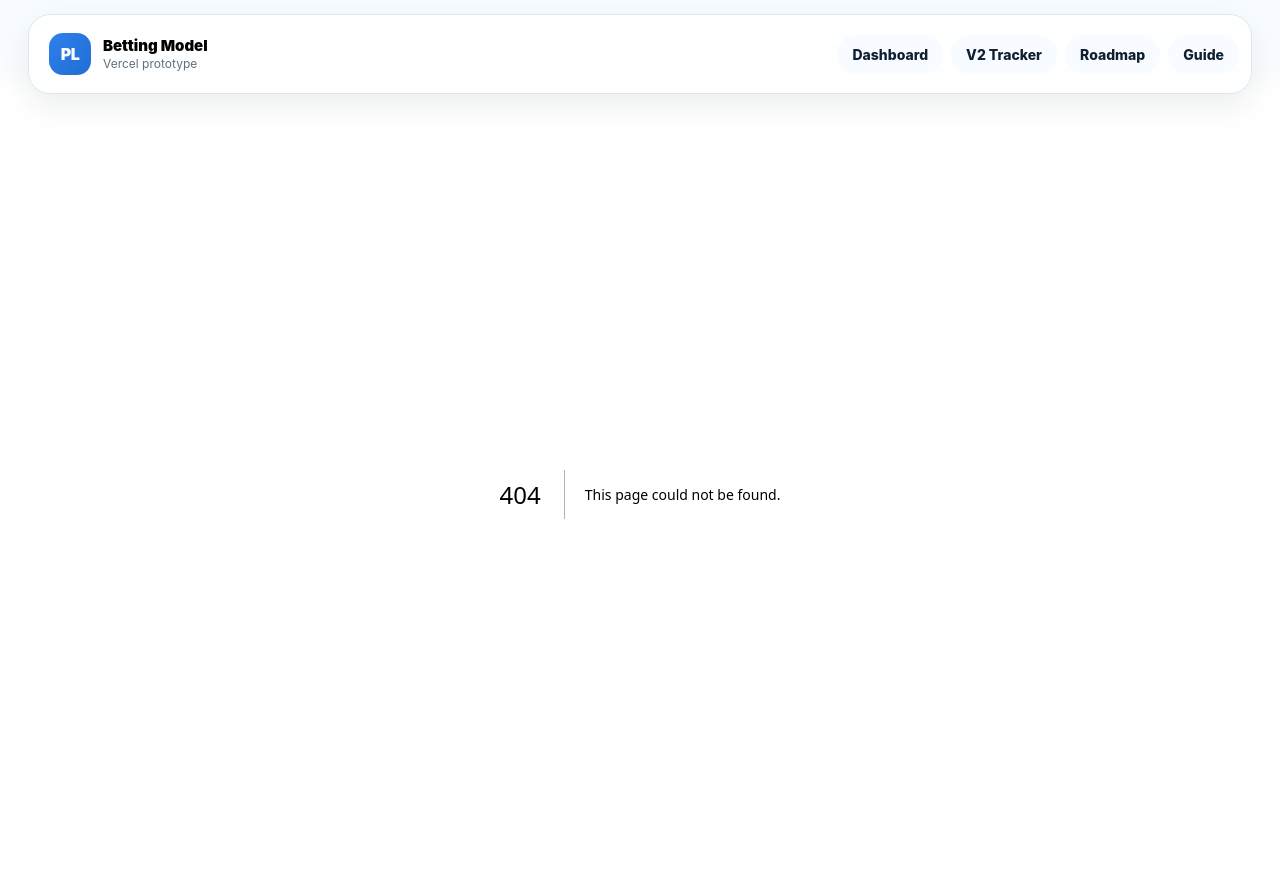
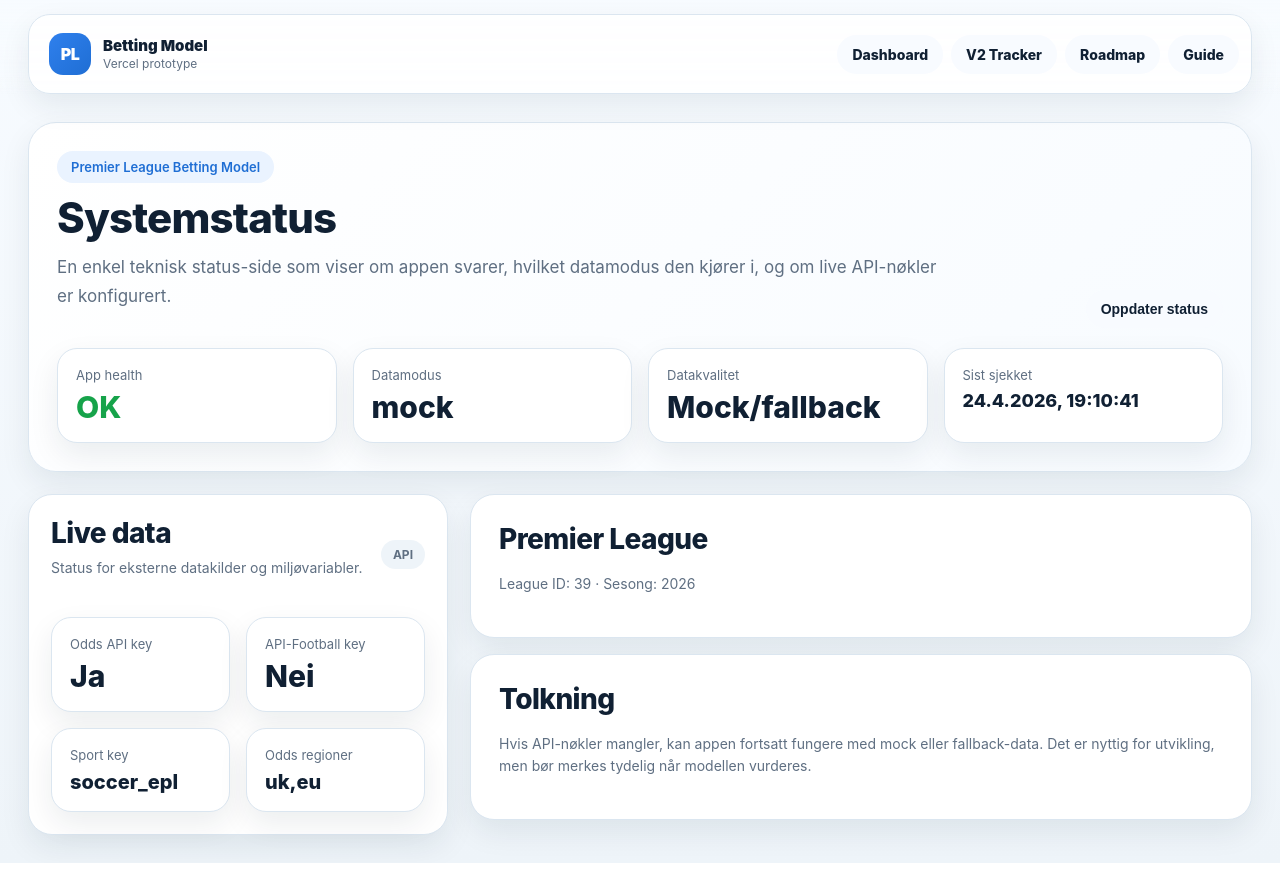
Before and after one commit to hakonnilsen157-commits/PL-betting-model, a Next.js app in the folder pl-vercel-v1/: page /status in a window 1280 px wide. Before the commit this address had no page. After the commit the page ends 863 px from the top, so only its background shows below. Built offline with nearby package versions, Linux system fonts and the light colour scheme; no server answers.

Commit message:
Add system status page

```diff
--- /dev/null
+++ b/pl-vercel-v1/app/status/page.tsx
@@ -0,0 +1,165 @@
+'use client';
+
+import { useEffect, useMemo, useState } from 'react';
+
+type HealthResponse = {
+  ok?: boolean;
+  timestamp?: string;
+  dataMode?: string;
+};
+
+type LiveStatusResponse = {
+  dataMode?: string;
+  hasOddsApiKey?: boolean;
+  hasApiFootballKey?: boolean;
+  oddsSportKey?: string;
+  oddsRegions?: string;
+  apiFootballLeagueId?: string;
+  apiFootballSeason?: string;
+};
+
+function yesNo(value?: boolean) {
+  return value ? 'Ja' : 'Nei';
+}
+
+function formatDate(value?: string) {
+  if (!value) return '–';
+  try {
+    return new Date(value).toLocaleString('no-NO');
+  } catch {
+    return value;
+  }
+}
+
+export default function StatusPage() {
+  const [health, setHealth] = useState<HealthResponse | null>(null);
+  const [liveStatus, setLiveStatus] = useState<LiveStatusResponse | null>(null);
+  const [error, setError] = useState<string | null>(null);
+  const [loading, setLoading] = useState(true);
+
+  async function loadStatus() {
+    setLoading(true);
+    setError(null);
+
+    try {
+      const [healthResponse, liveStatusResponse] = await Promise.all([
+        fetch('/api/health', { cache: 'no-store' }),
+        fetch('/api/live-status', { cache: 'no-store' }),
+      ]);
+
+      const [healthJson, liveStatusJson] = await Promise.all([
+        healthResponse.json(),
+        liveStatusResponse.json(),
+      ]);
+
+      setHealth(healthJson);
+      setLiveStatus(liveStatusJson);
+    } catch (err) {
+      setError(err instanceof Error ? err.message : 'Ukjent statusfeil');
+    } finally {
+      setLoading(false);
+    }
+  }
+
+  useEffect(() => {
+    loadStatus();
+  }, []);
+
+  const dataQuality = useMemo(() => {
+    if (!liveStatus) return 'Ukjent';
+    if (liveStatus.hasOddsApiKey && liveStatus.hasApiFootballKey) return 'Live data klar';
+    if (liveStatus.hasApiFootballKey) return 'Delvis live';
+    return 'Mock/fallback';
+  }, [liveStatus]);
+
+  return (
+    <main className="dashboard-shell">
+      <section className="hero-card">
+        <div className="hero-topline">
+          <div>
+            <div className="eyebrow">Premier League Betting Model</div>
+            <h1 className="hero-title">Systemstatus</h1>
+            <p className="hero-subtitle">
+              En enkel teknisk status-side som viser om appen svarer, hvilket datamodus den kjører i, og om live API-nøkler er konfigurert.
+            </p>
+          </div>
+          <button type="button" onClick={loadStatus} className="app-nav-link" disabled={loading}>
+            {loading ? 'Sjekker...' : 'Oppdater status'}
+          </button>
+        </div>
+
+        {error ? (
+          <div className="warning-box">Kunne ikke hente status: {error}</div>
+        ) : null}
+
+        <div className="summary-grid" style={{ marginTop: 20 }}>
+          <div className="summary-card">
+            <div className="summary-label">App health</div>
+            <div className="summary-value green">{health?.ok ? 'OK' : loading ? '...' : 'Feil'}</div>
+          </div>
+          <div className="summary-card">
+            <div className="summary-label">Datamodus</div>
+            <div className="summary-value">{liveStatus?.dataMode ?? health?.dataMode ?? '–'}</div>
+          </div>
+          <div className="summary-card">
+            <div className="summary-label">Datakvalitet</div>
+            <div className="summary-value">{dataQuality}</div>
+          </div>
+          <div className="summary-card">
+            <div className="summary-label">Sist sjekket</div>
+            <div className="summary-value" style={{ fontSize: 18 }}>{formatDate(health?.timestamp)}</div>
+          </div>
+        </div>
+      </section>
+
+      <section className="main-grid">
+        <div className="left-column">
+          <section className="list-card">
+            <div className="list-card-header">
+              <div>
+                <h2 className="section-title" style={{ marginBottom: 0 }}>Live data</h2>
+                <p className="section-subtitle">Status for eksterne datakilder og miljøvariabler.</p>
+              </div>
+              <div className="badge-soft">API</div>
+            </div>
+
+            <div className="summary-grid" style={{ gridTemplateColumns: 'repeat(2, minmax(0, 1fr))' }}>
+              <div className="summary-card">
+                <div className="summary-label">Odds API key</div>
+                <div className="summary-value">{yesNo(liveStatus?.hasOddsApiKey)}</div>
+              </div>
+              <div className="summary-card">
+                <div className="summary-label">API-Football key</div>
+                <div className="summary-value">{yesNo(liveStatus?.hasApiFootballKey)}</div>
+              </div>
+              <div className="summary-card">
+                <div className="summary-label">Sport key</div>
+                <div className="summary-value" style={{ fontSize: 20 }}>{liveStatus?.oddsSportKey ?? '–'}</div>
+              </div>
+              <div className="summary-card">
+                <div className="summary-label">Odds regioner</div>
+                <div className="summary-value" style={{ fontSize: 20 }}>{liveStatus?.oddsRegions ?? '–'}</div>
+              </div>
+            </div>
+          </section>
+        </div>
+
+        <aside className="right-column">
+          <section className="detail-card">
+            <h2 className="section-title">Premier League</h2>
+            <p className="section-subtitle">
+              League ID: {liveStatus?.apiFootballLeagueId ?? '–'} · Sesong: {liveStatus?.apiFootballSeason ?? '–'}
+            </p>
+          </section>
+
+          <section className="detail-card" style={{ marginTop: 16 }}>
+            <h2 className="section-title">Tolkning</h2>
+            <p className="section-subtitle">
+              Hvis API-nøkler mangler, kan appen fortsatt fungere med mock eller fallback-data. Det er nyttig for utvikling, men bør merkes tydelig når modellen vurderes.
+            </p>
+          </section>
+        </aside>
+      </section>
+    </main>
+  );
+}
```
